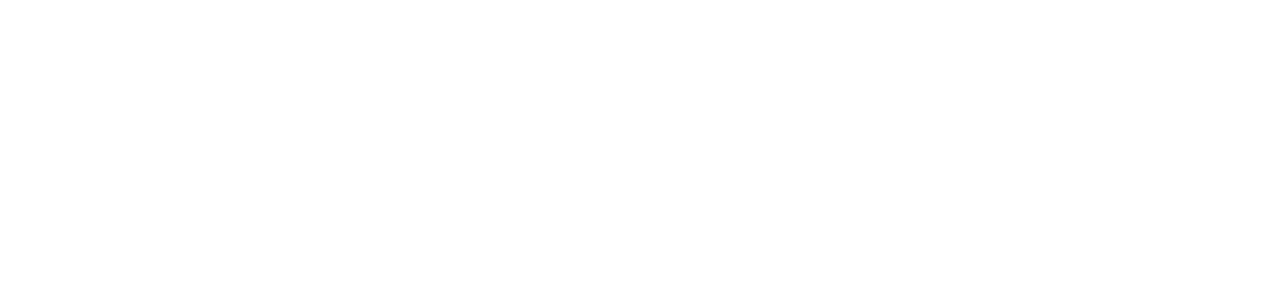
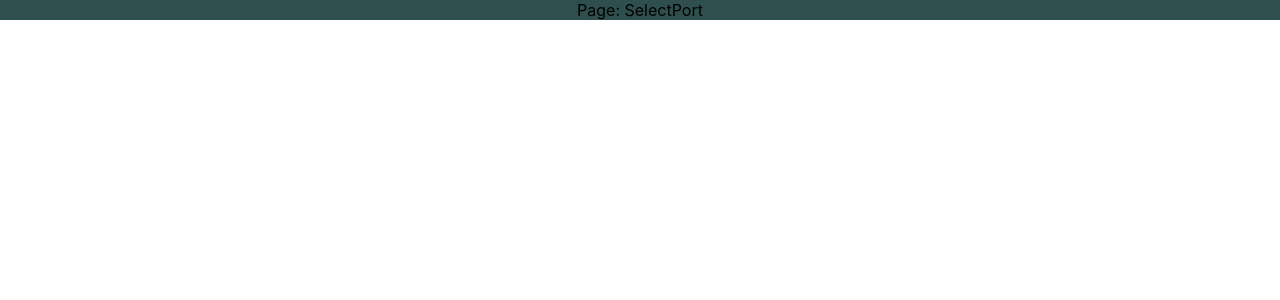
Before and after one commit to Almasyser/BcFerries, a React (Create React App) app: page / in a window 1280 px wide. Shown: the top 300 px of the page. Built offline with nearby package versions, Linux system fonts and the light colour scheme.

Commit message:
SelectPort

```diff
--- a/src/Components/selectPort.js
+++ b/src/Components/selectPort.js
@@ -26,7 +26,7 @@
     }
   }, [ListPort]);
 
-  return <div></div>;
+  return <div>Page: SelectPort</div>;
 }
 export default SelectPort;
 // list_port.json
```
